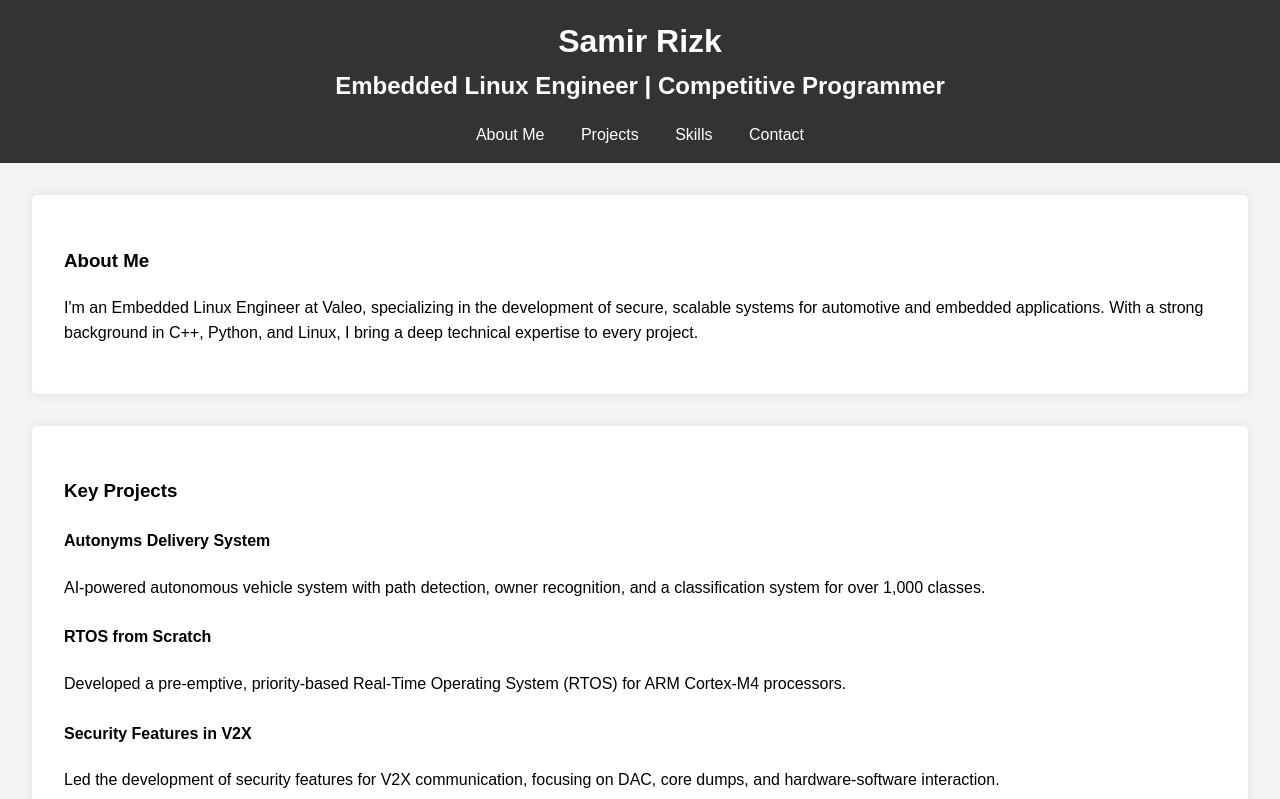
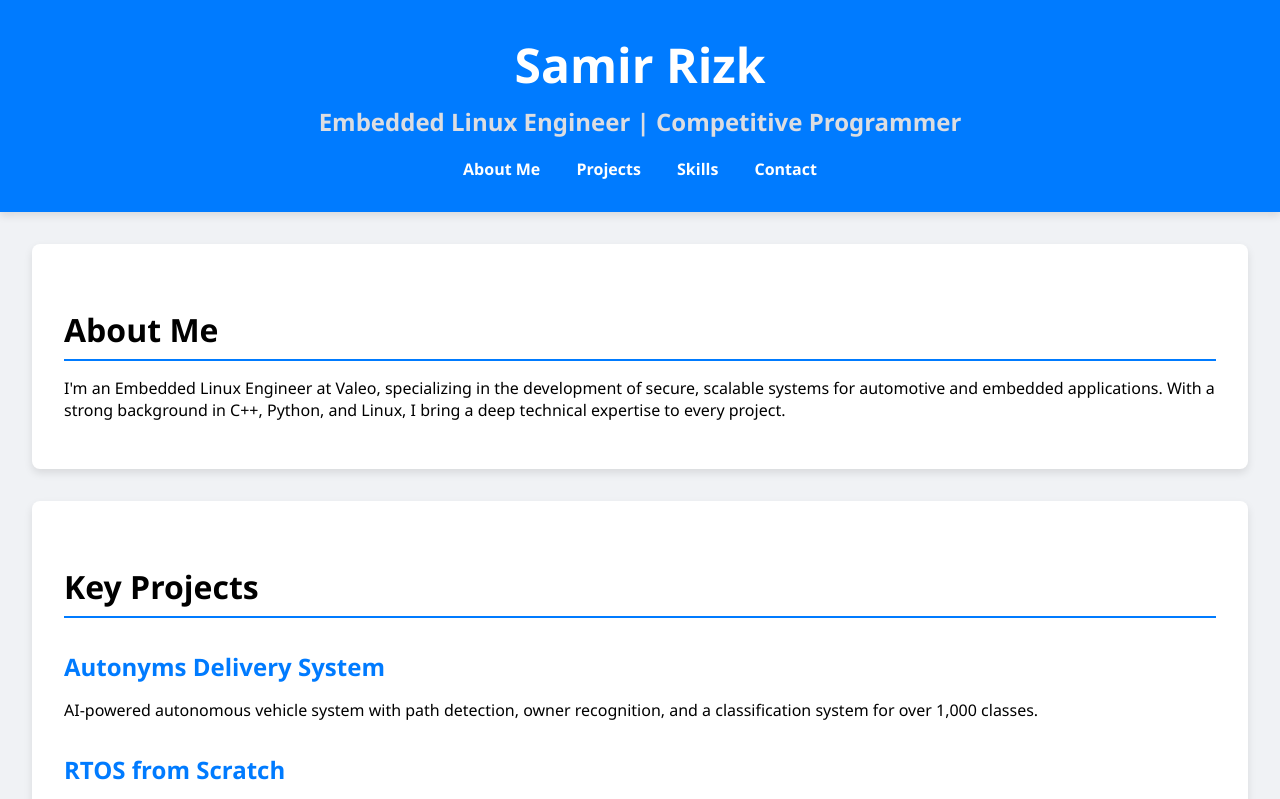
Before and after one commit to SamRizk/SamRizk.github.io, a plain HTML site: page index.html in a window 1280 px wide. Shown: the top 799 px of the page. Drawn offline with Linux system fonts and the light colour scheme.

Commit message:
Update styles.css to be more alive

```diff
--- a/styles.css
+++ b/styles.css
@@ -1,47 +1,85 @@
 body {
-    font-family: Arial, sans-serif;
+    font-family: 'Segoe UI', Tahoma, Geneva, Verdana, sans-serif;
+    background-color: #f0f2f5;
     margin: 0;
     padding: 0;
-    line-height: 1.6;
-    background-color: #f4f4f4;
 }
 
 header {
-    background: #333;
-    color: #fff;
-    padding: 1rem 0;
+    background-color: #007bff;
+    color: white;
+    padding: 2rem;
     text-align: center;
+    box-shadow: 0 4px 8px rgba(0, 0, 0, 0.1);
 }
 
-header h1, header h2 {
+header h1 {
+    font-size: 3rem;
     margin: 0;
+    font-weight: bold;
 }
 
-nav {
-    margin-top: 1rem;
+header h2 {
+    font-size: 1.5rem;
+    margin-top: 0.5rem;
+    color: #dcdde1;
 }
 
 nav a {
-    color: #fff;
+    color: white;
     margin: 0 1rem;
     text-decoration: none;
+    font-weight: bold;
+    transition: color 0.3s ease;
+}
+
+nav a:hover {
+    color: #ffeb3b;
 }
 
 section {
     padding: 2rem;
-    background: #fff;
     margin: 2rem;
-    border-radius: 5px;
-    box-shadow: 0 0 10px rgba(0,0,0,0.1);
+    background-color: white;
+    border-radius: 8px;
+    box-shadow: 0 4px 8px rgba(0, 0, 0, 0.1);
+}
+
+section h3 {
+    font-size: 2rem;
+    margin-bottom: 1rem;
+    border-bottom: 2px solid #007bff;
+    padding-bottom: 0.5rem;
 }
 
 .project {
     margin-bottom: 1.5rem;
 }
 
+.project h4 {
+    color: #007bff;
+    font-size: 1.5rem;
+    margin-bottom: 0.5rem;
+}
+
 footer {
     text-align: center;
     padding: 1rem;
-    background: #333;
-    color: #fff;
+    background-color: #007bff;
+    color: white;
+    position: relative;
 }
+
+footer p {
+    margin: 0;
+    font-size: 0.9rem;
+}
+
+@keyframes fadeIn {
+    from { opacity: 0; }
+    to { opacity: 1; }
+}
+
+body, header, section, footer {
+    animation: fadeIn 1.5s ease-in;
+}
```
